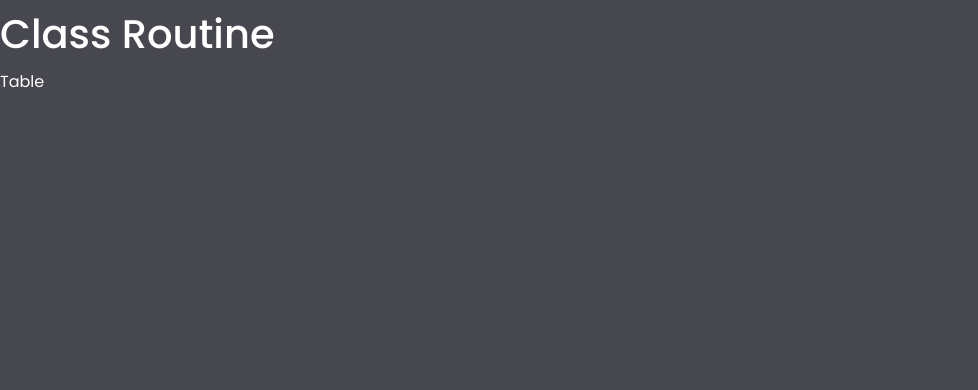
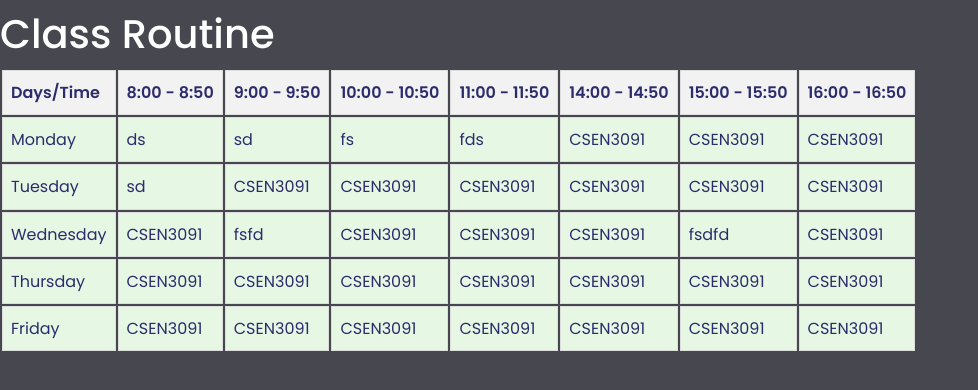
Before and after one commit to bharatbhusal/semester-routine, a React (Create React App) app: page / in a window 1280 px wide. Shown: the top 390 px of the page, without its empty margins (0-978 px from the left). Built offline with nearby package versions, Linux system fonts and the light colour scheme.

Commit message:
tracing json

```diff
--- a/src/App.jsx
+++ b/src/App.jsx
@@ -1,5 +1,5 @@
 import React from 'react'
-import { Table } from "./Table"
+import Table from "./Table"
 
 const App = () => {
     return (
--- a/src/Table.jsx
+++ b/src/Table.jsx
@@ -1,9 +1,64 @@
-import React from 'react'
-import weekdays from "./routine.json"
-console.log(weekdays)
+import React from 'react';
+import weekdays from "./routine.json";
 
-export const Table = () => {
+const Table = () => {
+    const days = Object.keys(weekdays)
+
+    function getDailyRoutine(day) {
+        const dayRoutine = []
+        days.map(each => {
+            if (each === day)
+            {
+                const hours = Object.keys(weekdays[day])
+                hours.map(hour => {
+                    dayRoutine.push(weekdays[day][hour])
+                })
+
+            }
+        })
+        return dayRoutine
+    }
+
     return (
-        <div>Table</div>
+        <>
+            <table>
+                <thead>
+                    <tr>
+                        <th>Days/Time</th>
+                        <th>8:00 - 8:50</th>
+                        <th>9:00 -  9:50</th>
+                        <th>10:00 -  10:50</th>
+                        <th>11:00 -  11:50</th>
+                        <th>14:00 -  14:50</th>
+                        <th>15:00 -  15:50</th>
+                        <th>16:00 -  16:50</th>
+                    </tr>
+                </thead>
+                <tbody>
+                    <tr>
+                        <td>Monday</td>
+                        {getDailyRoutine("monday").map((each, index) => <td key={index}>{each.subject}</td>)}
+                    </tr>
+                    <tr>
+                        <td>Tuesday</td>
+                        {getDailyRoutine("tuesday").map((each, index) => <td key={index}>{each.subject}</td>)}
+                    </tr>
+                    <tr>
+                        <td>Wednesday</td>
+                        {getDailyRoutine("wednesday").map((each, index) => <td key={index}>{each.subject}</td>)}
+                    </tr>
+                    <tr>
+                        <td>Thursday</td>
+                        {getDailyRoutine("thrusday").map((each, index) => <td key={index}>{each.subject}</td>)}
+                    </tr>
+                    <tr>
+                        <td>Friday</td>
+                        {getDailyRoutine("friday").map((each, index) => <td key={index}>{each.subject}</td>)}
+                    </tr>
+                </tbody>
+            </table>
+        </>
     )
 }
+
+export default Table;
--- a/src/routine.json
+++ b/src/routine.json
@@ -1,8 +1,38 @@
 {
-    "weekdays":{
     "monday":{
         "8":{
+            "subject": "ds",
+            "hours": "1"
+        },
+        "9":{
+            "subject": "sd",
+            "hours": "1"
+        },
+        "10":{
+            "subject": "fs",
+            "hours": "2"
+        },
+        "11":{
+            "subject": "fds",
+            "hours": "1"
+        },
+        "14":{
             "subject": "CSEN3091",
+            "hours": "1"
+        },
+        "15":{
+            "subject": "CSEN3091",
+            "hours": "1"
+        },
+        "16":{
+            "subject": "CSEN3091",
+            "hours": "1"
+        }
+    },
+
+    "tuesday":{
+        "8":{
+            "subject": "sd",
             "hours": "1"
         },
         "9":{
@@ -30,13 +60,14 @@
             "hours": "1"
         }
     },
-        "tuesday":{
+
+    "wednesday":{
         "8":{
             "subject": "CSEN3091",
             "hours": "1"
         },
         "9":{
-                "subject": "CSEN3091",
+            "subject": "fsfd",
             "hours": "1"
         },
         "10":{
@@ -52,7 +83,7 @@
             "hours": "1"
         },
         "15":{
-                "subject": "CSEN3091",
+            "subject": "fsdfd",
             "hours": "1"
         },
         "16":{
@@ -60,36 +91,7 @@
             "hours": "1"
         }
     },
-        "wednesday":{
-            "8":{
-                "subject": "CSEN3091",
-                "hours": "1"
-            },
-            "9":{
-                "subject": "CSEN3091",
-                "hours": "1"
-            },
-            "10":{
-                "subject": "CSEN3091",
-                "hours": "1"
-            },
-            "11":{
-                "subject": "CSEN3091",
-                "hours": "1"
-            },
-            "14":{
-                "subject": "CSEN3091",
-                "hours": "1"
-            },
-            "15":{
-                "subject": "CSEN3091",
-                "hours": "1"
-            },
-            "16":{
-                "subject": "CSEN3091",
-                "hours": "1"
-            }
-        },
+
     "thrusday":{
         "8":{
             "subject": "CSEN3091",
@@ -120,6 +122,7 @@
             "hours": "1"
         }
     },
+
     "friday":{
         "8":{
             "subject": "CSEN3091",
@@ -151,4 +154,3 @@
         }
     }
 }
-}
```
Lines whose indentation alone changed are shown as unchanged.
